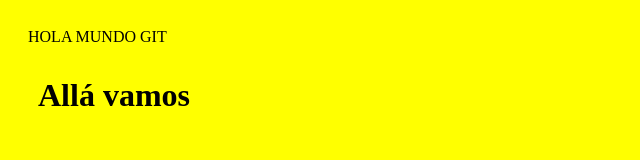
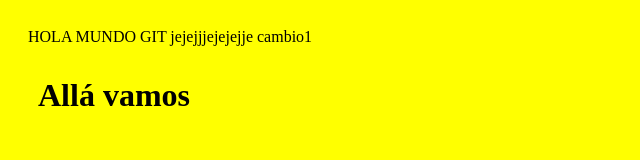
Before and after one commit to Hernancordova/PrimerRepositorio, a plain HTML site: page index.html in a window 1280 px wide. Shown: the whole page, without its empty margins (0-640 px from the left). Drawn offline with Linux system fonts and the light colour scheme.

Commit message:
ahora el index tiene mas codigo

```diff
--- a/index.html
+++ b/index.html
@@ -7,7 +7,7 @@
     <title>Document</title>
 </head>
 <body>
-    HOLA MUNDO GIT
+    HOLA MUNDO GIT jejejjjejejejje cambio1
     <h1>Allá vamos</h1>
 </body>
 </html>
```
